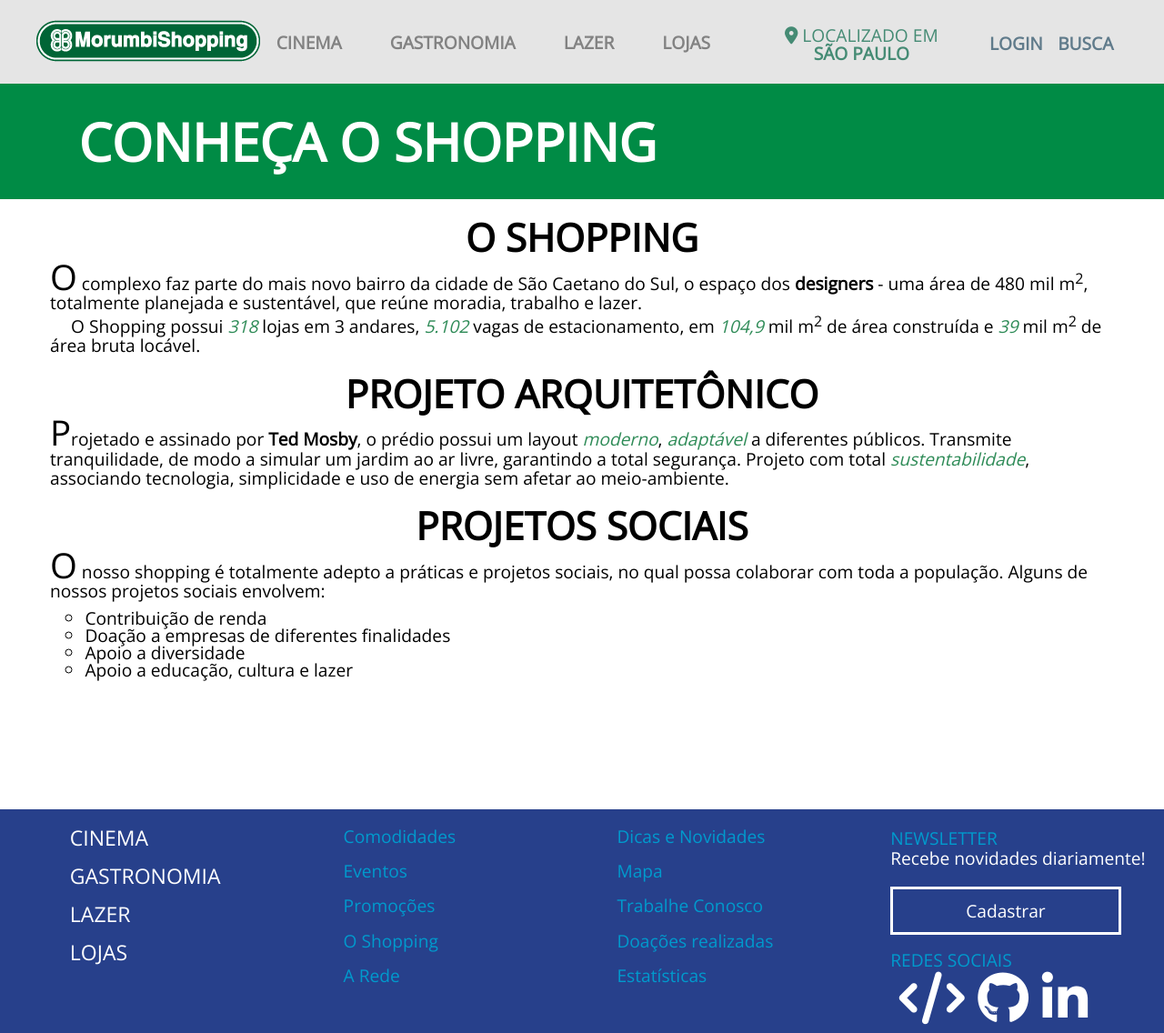
After one commit to pessolatohenrique/Shopping, a PHP site: page /sobre.php in a window 1280 px wide. The commit adds this page. Shown: the whole page at 91% size. Run offline with PHP 8.4, Linux system fonts and the light colour scheme; some libraries are stand-ins or nearby versions.

Commit message:
Página Sobre o Shopping

```diff
--- a/css/main.css
+++ b/css/main.css
@@ -162,3 +162,36 @@ header h1, .menu-principal{
 	top: 0;
 	text-align: center;
 }
+main h1{
+	text-transform: uppercase;
+	background-color: #008B45;
+	color: white;
+	font-size: 3em;
+	text-indent: 1.5em;
+	font-weight: bold;
+	padding: 0.6em 0;
+}
+.container p{
+	line-height: 1.1em;
+}
+strong{
+	font-weight: bold;
+}
+em{
+	font-style: italic;
+	color: #2E8B57;
+}
+.container p:nth-of-type(1){
+	padding-top: 0.6em;
+}
+.container p:nth-of-type(n+2){
+	text-indent: 1.2em;
+}
+.container p:nth-of-type(1):first-letter{
+	font-size: 2em;
+}
+.projetosSociais ul{
+	list-style-type: circle;
+	margin-left: 2em;
+	padding-top: 0.5em;
+}
--- a/css/reset.css
+++ b/css/reset.css
@@ -6,7 +6,7 @@ html, body, div, span, applet, object, iframe,
 h1, h2, h3, h4, h5, h6, p, blockquote, pre,
 a, abbr, acronym, address, big, cite, code,
 del, dfn, em, img, ins, kbd, q, s, samp,
-small, strike, strong, sub, sup, tt, var,
+small, strike, strong, tt, var,
 b, u, i, center,
 dl, dt, dd, ol, ul, li,
 fieldset, form, label, legend,
--- /dev/null
+++ b/sobre.php
@@ -0,0 +1,34 @@
+<?php require_once("include/cabecalho.php"); ?>
+<main>
+	<h1>Conheça o shopping</h1>
+	<div class="container">
+		<section class="textoShopping">
+			<h2>O Shopping</h2>
+			<p>
+				O complexo faz parte do mais novo bairro da cidade de São Caetano do Sul, o espaço dos <strong>designers</strong> - uma área de 480 mil m<sup>2</sup>, totalmente planejada e sustentável, que reúne moradia, trabalho e lazer.
+			</p>
+			<p>
+				O Shopping possui <em>318</em> lojas em 3 andares, <em>5.102</em> vagas de estacionamento, em <em>104,9</em> mil m<sup>2</sup> de área construída e <em>39</em> mil m<sup>2</sup> de área bruta locável.
+			</p>
+		</section>
+		<section class="arquitetura">
+			<h2>Projeto Arquitetônico</h2>
+			<p>
+				Projetado e assinado por <strong>Ted Mosby</strong>, o prédio possui um layout <em>moderno</em>, <em>adaptável</em> a diferentes públicos. Transmite tranquilidade, de modo a simular um jardim ao ar livre, garantindo a total segurança. Projeto com total <em>sustentabilidade</em>, associando tecnologia, simplicidade e uso de energia sem afetar ao meio-ambiente.
+			</p>
+		</section>
+		<section class="projetosSociais">
+			<h2>Projetos Sociais</h2>
+			<p>
+				O nosso shopping é totalmente adepto a práticas e projetos sociais, no qual possa colaborar com toda a população. Alguns de nossos projetos sociais envolvem:
+				<ul>
+					<li>Contribuição de renda</li>
+					<li>Doação a empresas de diferentes finalidades</li>
+					<li>Apoio a diversidade</li>
+					<li>Apoio a educação, cultura e lazer</li>
+				</ul>
+			</p>
+		</section>
+	</div>
+</main>
+<?php require_once("include/rodape.php");
```
